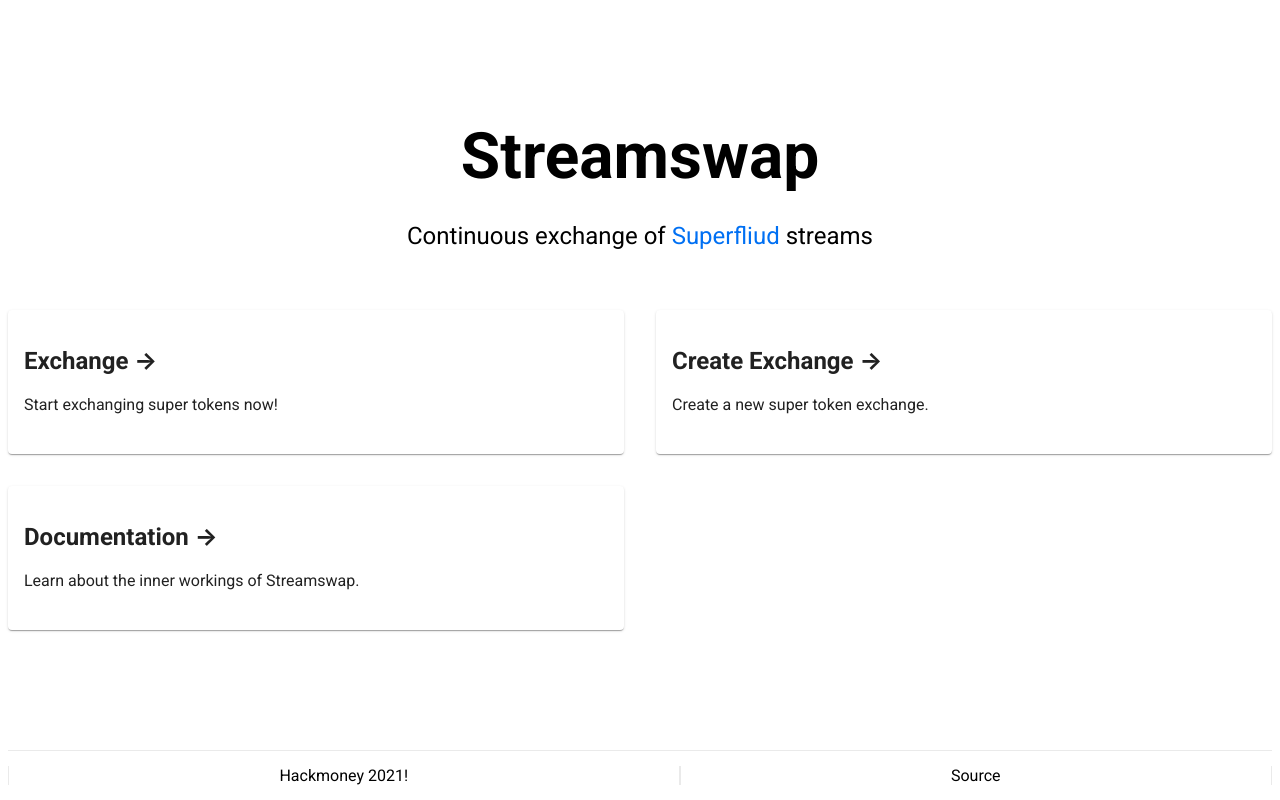
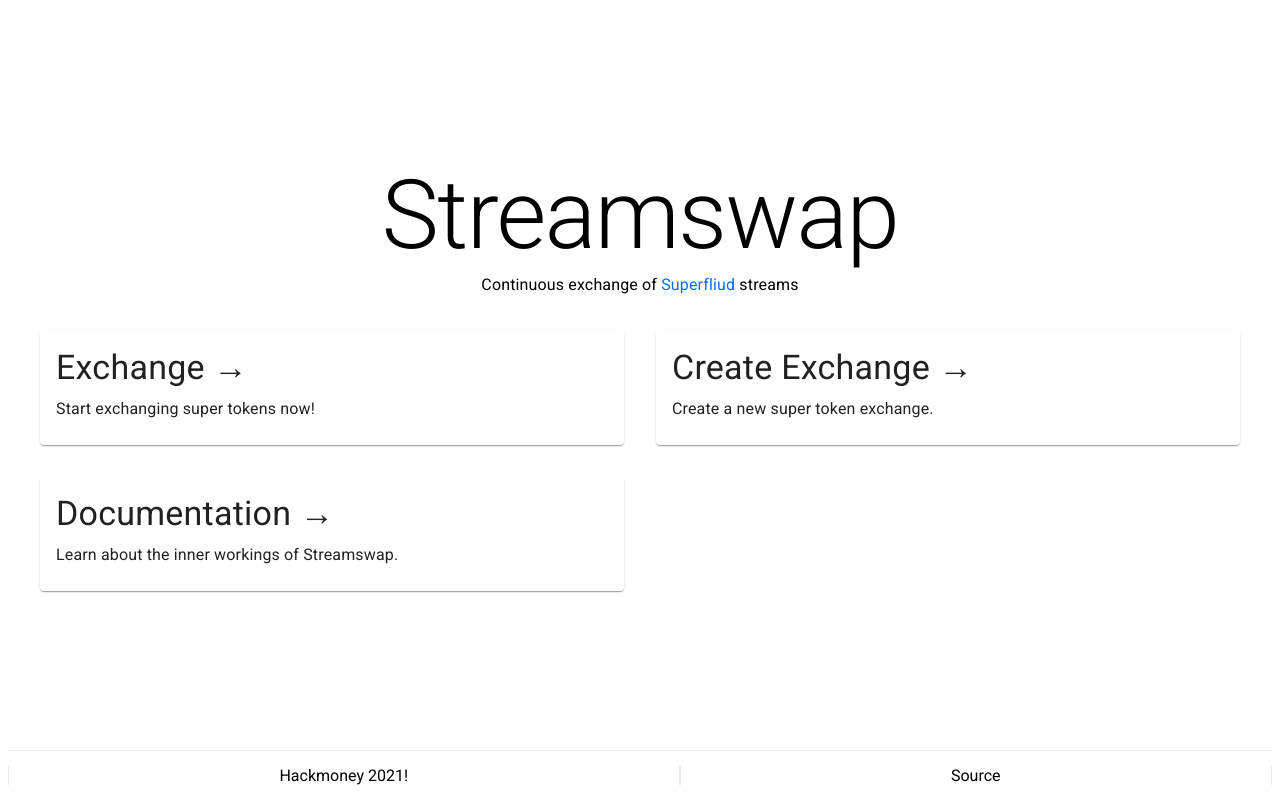
Before and after one commit to streamswap/streamswap, a Next.js app in the folder packages/exchange/: page / in a window 1280 px wide. Built offline with nearby package versions, Linux system fonts and the light colour scheme.

Commit message:
Typography and styling

```diff
--- a/packages/exchange/pages/exchange.tsx
+++ b/packages/exchange/pages/exchange.tsx
@@ -1,6 +1,10 @@
 import styles from '../styles/Exchange.module.css';
 import MainLayout from '../components/MainLayout';
 
+import Typography from '@material-ui/core/Typography';
+import TextField from '@material-ui/core/TextField';
+import FormControlLabel from '@material-ui/core/FormControlLabel';
+import Checkbox from '@material-ui/core/Checkbox';
 
 export default () => (
   <MainLayout title="Exchange">
--- a/packages/exchange/pages/index.tsx
+++ b/packages/exchange/pages/index.tsx
@@ -4,44 +4,47 @@ import MainLayout from '../components/MainLayout';
 import Card from '@material-ui/core/Card';
 import Grid from '@material-ui/core/Grid';
 import CardContent from '@material-ui/core/CardContent';
+import T from '@material-ui/core/Typography';
 
 /** Home */
 export default () => (
   <MainLayout title="Home">
-    <Grid container spacing={4} >
+    <Grid container spacing={4}>
       <Grid item xs={12}>
-        <h1 className={styles.title}>Streamswap</h1>
-        <p className={styles.description}>
+        <T className={styles.title} variant="h1">
+          Streamswap
+        </T>
+        <T className={styles.description} variant="subtitle1" component="p">
           Continuous exchange of{' '}
           <a href="https://superfluid.finance" target="_blank" rel="noopener">
             Superfliud
           </a>{' '}
           streams
-        </p>
+        </T>
       </Grid>
-      <Grid item sm={6} xs={12}>
+      <Grid item md={6} xs={12}>
         <Link href="/exchange">
           <Card className={styles.card}>
             <CardContent>
-              <h2>Exchange &rarr;</h2>
-              <p>Start exchanging super tokens now!</p>
+              <T variant="h4">Exchange&nbsp;&rarr;</T>
+              <T variant="body1">Start exchanging super tokens now!</T>
             </CardContent>
           </Card>
         </Link>
       </Grid>
-      <Grid item sm={6} xs={12}>
+      <Grid item md={6} xs={12}>
         <Card className={styles.card}>
           <CardContent>
-            <h2>Create Exchange &rarr;</h2>
-            <p>Create a new super token exchange.</p>
+            <T variant="h4">Create Exchange&nbsp;&rarr;</T>
+            <T variant="body1">Create a new super token exchange.</T>
           </CardContent>
         </Card>
       </Grid>
-      <Grid item sm={6} xs={12}>
+      <Grid item md={6} xs={12}>
         <Card className={styles.card}>
           <CardContent>
-            <h2>Documentation &rarr;</h2>
-            <p>Learn about the inner workings of Streamswap.</p>
+            <T variant="h4">Documentation&nbsp;&rarr;</T>
+            <T variant="body1">Learn about the inner workings of Streamswap.</T>
           </CardContent>
         </Card>
       </Grid>
--- a/packages/exchange/styles/Home.module.css
+++ b/packages/exchange/styles/Home.module.css
@@ -14,9 +14,12 @@
   font-size: 1.5rem;
 }
 
-
 .card {
   cursor: pointer;
   user-select: none;
   width: 100%;
 }
+
+.card p {
+  margin: 0.5rem 0 0 0;
+}
--- a/packages/exchange/styles/MainLayout.module.css
+++ b/packages/exchange/styles/MainLayout.module.css
@@ -9,7 +9,7 @@
 }
 
 .main {
-    padding: 5rem 0;
+    margin: 2rem;
     flex: 1;
     display: flex;
     flex-direction: column;
```
Also changed, not shown: packages/exchange/styles/Exchange.module.css (line endings or trailing spaces).
